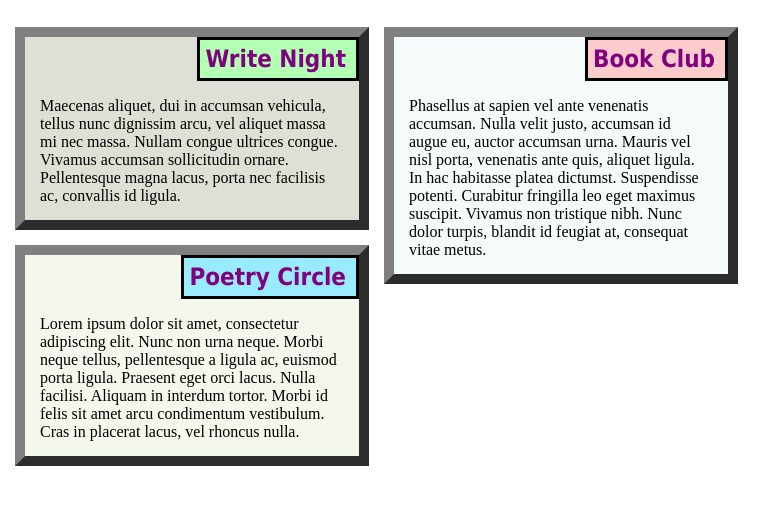
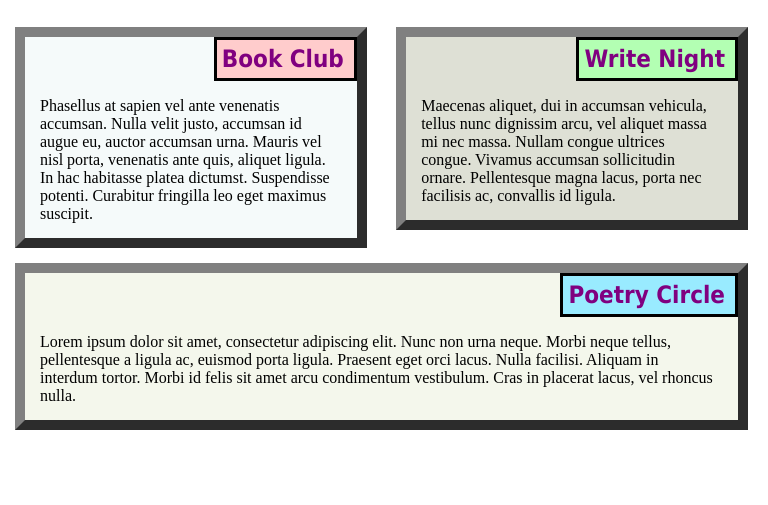
Before and after one commit to jmp333/mod2_assignment, a plain HTML site: page site/index.html in a window 768 px wide. Shown: the part 55-560 px from the top of the page. Drawn offline with Linux system fonts and the light colour scheme.

Commit message:
another minor change

```diff
--- a/site/css/styles.css
+++ b/site/css/styles.css
@@ -79,16 +79,32 @@ p {margin: 15px;
 
 /* Medium Screen */
 @media (min-width: 768px) and (max-width: 991px) {
- .med {
-    width: 50%;
-    float: right;
-    }
+  .med {
+    width: 100%;
+    position: relative;
+      }
+
+ .box1  {
+  margin-bottom: 15px;
+   width: 48%;
+      }
+
+ .box2 {
+  margin-bottom: 15px;
+  margin-right: 0;
+    width: 48%;
+      }
+
+  .box3 {
+    width: 100%;
+    clear: both;
+        }
  }
 
   /* Small Screen */
 @media (max-width: 767px) {
   .sm {
+    margin-bottom: 15px;
     width: 100%;
-    clear: both;
 	}
  }
--- a/site/index.html
+++ b/site/index.html
@@ -15,8 +15,7 @@
 		<div id="bc">
     <h2>Book Club</h2>
    		</div>
-  <p>Phasellus at sapien vel ante venenatis accumsan. Nulla velit justo, accumsan id augue eu, auctor accumsan urna. Mauris vel nisl porta, venenatis ante quis, aliquet ligula. In hac habitasse platea dictumst. Suspendisse potenti. Curabitur fringilla leo eget maximus suscipit. Vivamus non tristique nibh. Nunc dolor turpis, blandit id feugiat at, consequat vitae metus.
-</p>
+  <p>Phasellus at sapien vel ante venenatis accumsan. Nulla velit justo, accumsan id augue eu, auctor accumsan urna. Mauris vel nisl porta, venenatis ante quis, aliquet ligula. In hac habitasse platea dictumst. Suspendisse potenti. Curabitur fringilla leo eget maximus suscipit.</p>
 	</div>
 </div>
 
```
Lines whose indentation alone changed are shown as unchanged.
